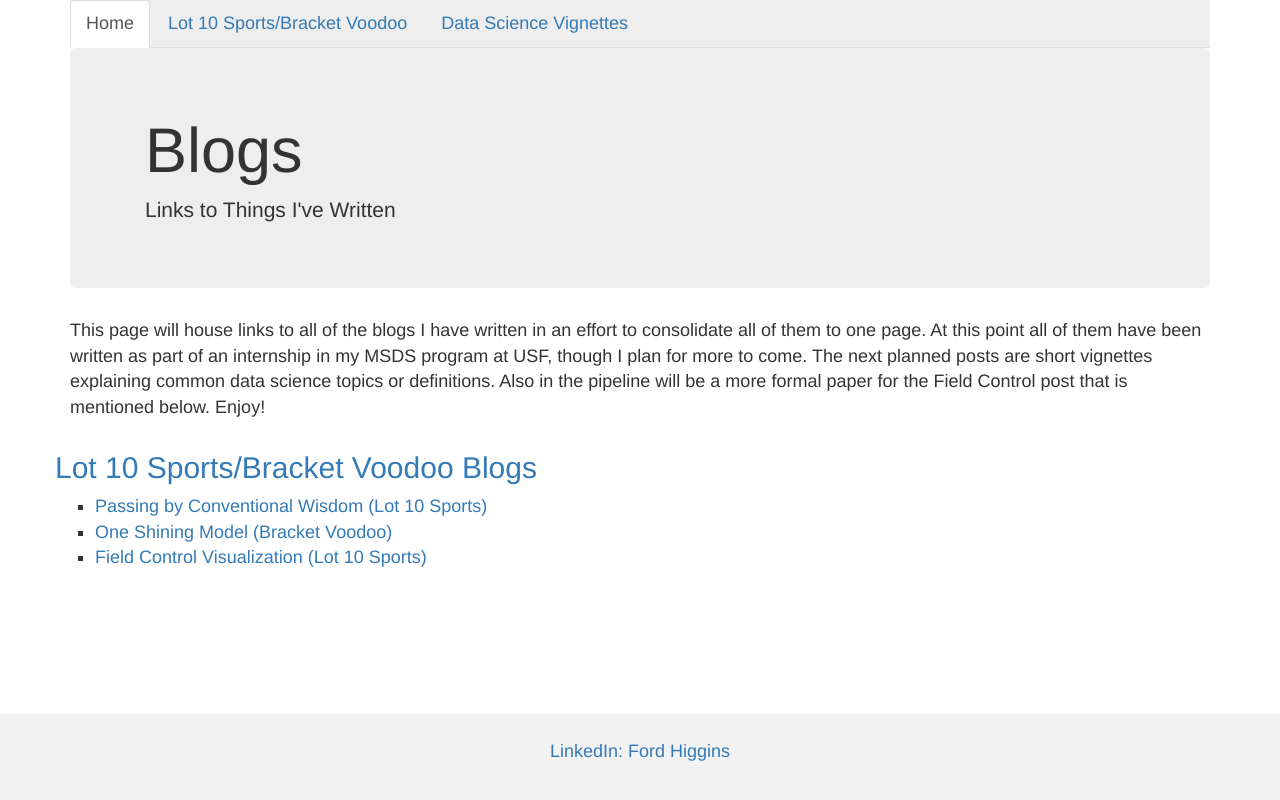
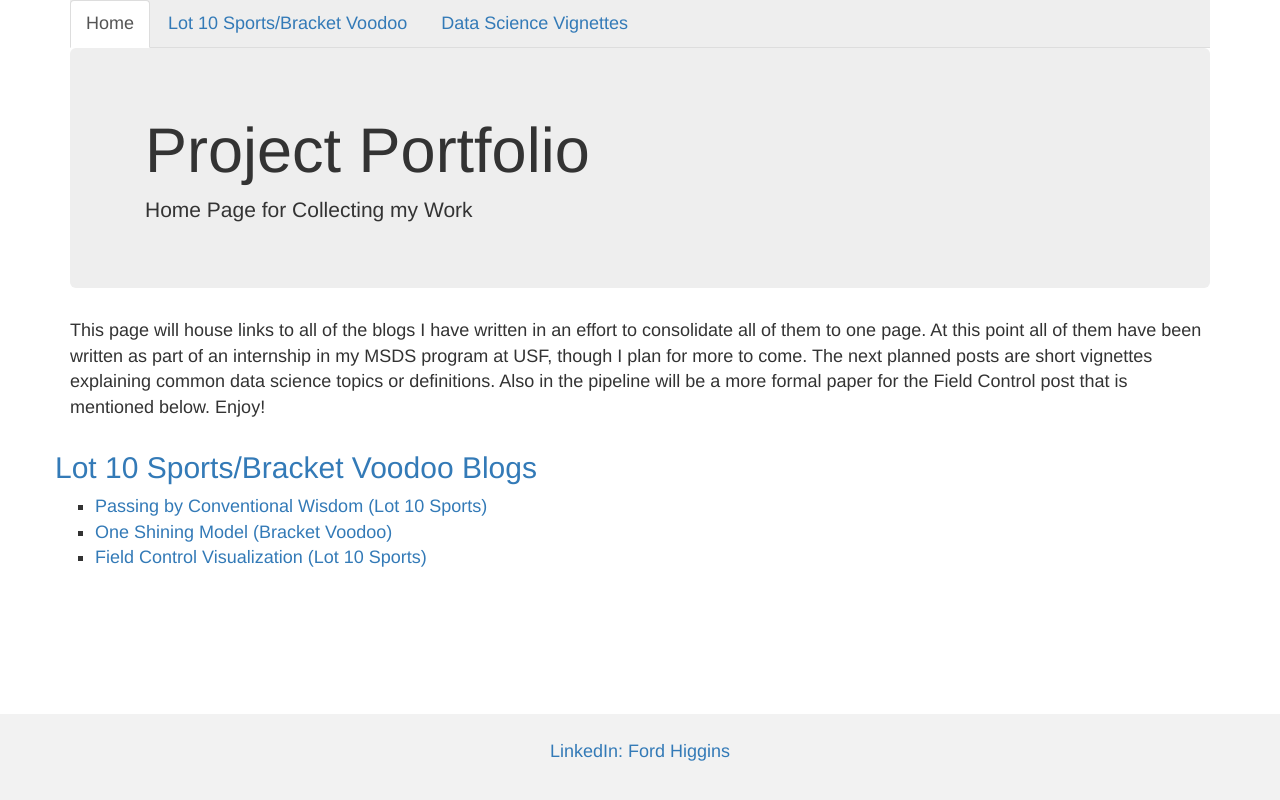
Before and after one commit to wfordh/blogs, a plain HTML site: page docs/index.html in a window 1280 px wide. Drawn offline with nearby package versions, Linux system fonts and the light colour scheme.

Commit message:
change header

```diff
--- a/docs/index.html
+++ b/docs/index.html
@@ -27,8 +27,8 @@
 		</ul>
 		<div class="jumbotron jumbotron-fluid">
 			<div class="container">
-				<h1>Blogs</h1>
-				<p>Links to Things I've Written</p>
+				<h1>Project Portfolio</h1>
+				<p>Home Page for Collecting my Work</p>
 			</div>
 		</div>
 	</div>
```
